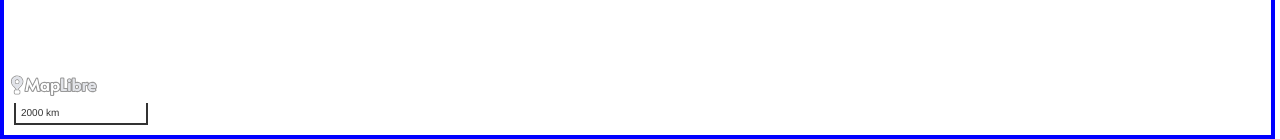
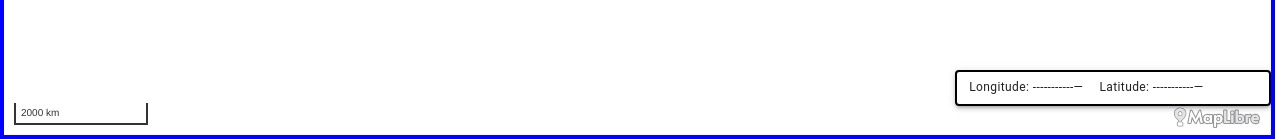
Before and after one commit to erangrst/flight-tracker, a React (Vite) app: page / in a window 1280 px wide. Shown: the part 661-800 px from the top of the page. Built offline with nearby package versions, Linux system fonts and the light colour scheme; no server answers.

Commit message:
EG Display coordinate control

```diff
--- /dev/null
+++ b/src/components/map-feature/components/controls/coordinates-control.component.tsx
@@ -0,0 +1,98 @@
+import { Box, Paper, Typography } from "@mui/material";
+import { useControl } from "@vis.gl/react-maplibre";
+import { useRef } from "react";
+import { Root, createRoot } from "react-dom/client";
+
+interface CoordinatesControlProps {
+    position?: maplibregl.ControlPosition;
+    precision?: number;
+}
+
+interface CoordinatesDisplayProps {
+    longitude: number | null;
+    latitude: number | null;
+    precision: number;
+}
+
+export const CoordinatesControl = ({ position = 'bottom-left', precision = 6, }: CoordinatesControlProps) => {
+    const rootRef = useRef<Root | null>(null);
+
+    useControl(() => {
+        const container = document.createElement('div');
+        rootRef.current = createRoot(container);
+
+        rootRef.current.render(<CoordinatesDisplayComponent longitude={null} latitude={null} precision={precision} />
+        );
+
+        return {
+            onAdd: (map: maplibregl.Map) => {
+                const handleMouseMove = (event: maplibregl.MapMouseEvent) => {
+                    rootRef.current?.render(<CoordinatesDisplayComponent longitude={event.lngLat.lng} latitude={event.lngLat.lat} precision={precision} />);
+                };
+
+                map.on('mousemove', handleMouseMove);
+                (
+                    container as HTMLDivElement & { _handleMouseMove?: typeof handleMouseMove; }
+                )._handleMouseMove = handleMouseMove;
+
+                return container;
+            },
+
+            onRemove: (map: maplibregl.Map) => {
+                const handleMouseMove = (container as HTMLDivElement & {
+                    _handleMouseMove?: (event: maplibregl.MapMouseEvent) => void;
+                }
+                )._handleMouseMove;
+
+                if (handleMouseMove) {
+                    map.off('mousemove', handleMouseMove);
+                }
+
+                rootRef.current?.unmount();
+                rootRef.current = null;
+            },
+        };
+    },
+        {
+            position,
+        }
+    );
+
+    return null;
+};
+
+
+const CoordinatesDisplayComponent: React.FC<CoordinatesDisplayProps> = ({ longitude, latitude, precision }) => {
+
+    function formatCoordinate(coordinate: number | null) {
+        if (coordinate === null) { return '—'.padStart(6 + precision, '-'); }
+
+        const [integerPart, fractionPart] = Math.abs(coordinate).toFixed(precision).split('.');
+        const sign = coordinate < 0 ? '-' : ' ';
+
+        return `${sign}${integerPart.padStart(3, '0')}${fractionPart !== undefined ? `.${fractionPart}` : ''}`;
+    };
+
+    return (
+        <Paper
+            elevation={3}
+            sx={{
+                border: '2px solid black',
+                px: 1.5,
+                py: 0.75,
+                width: '18rem',
+                backgroundColor: 'rgba(255, 255, 255, 0.9)',
+            }}
+        >
+            <Box sx={{ display: 'flex', gap: 2 }}>
+                <Typography variant="caption" component="div" sx={{ whiteSpace: 'pre' }}>
+                    Longitude: {formatCoordinate(longitude)}
+                </Typography>
+
+                <Typography variant="caption" component="div" sx={{ whiteSpace: 'pre' }}>
+                    Latitude: {formatCoordinate(latitude)}
+                </Typography>
+            </Box>
+        </Paper>
+    );
+};
--- a/src/components/map-feature/components/map-view.component.tsx
+++ b/src/components/map-feature/components/map-view.component.tsx
@@ -1,4 +1,4 @@
-import { AttributionControl, LogoControl, Map, MapLayerMouseEvent, MapProvider, MapRef, NavigationControl, ScaleControl, useControl, ViewStateChangeEvent } from '@vis.gl/react-maplibre';
+import { LogoControl, Map, MapLayerMouseEvent, MapProvider, MapRef, ScaleControl, ViewStateChangeEvent } from '@vis.gl/react-maplibre';
 import * as maplibregl from 'maplibre-gl';
 import 'maplibre-gl/dist/maplibre-gl.css';
 import { middleOfUSA } from '../../../lib/constants';
@@ -8,6 +8,7 @@ import { libertyMapStyle } from '../map-styles/build-in-styles';
 import { MapToolbarComponent, PrimaryToolbarItem } from './toolbar/map-toolbar.component';
 import { buildToolbarItems } from './toolbar/map-toolbar-configuration';
 import { Menu, MenuItem } from '@mui/material';
+import { CoordinatesControl } from './controls/coordinates-control.component';
 
 interface ContextMenuState {
     mouseX: number;
@@ -24,7 +25,7 @@ export const MapViewComponent: React.FC = () => {
     const [contextMenu, setContextMenu] = useState<ContextMenuState | null>(null);
 
     const [showOverviewMap, setShowOverviewMap] = useState(false);
-    const [showCoordinates, setShowCoordinates] = useState(false);
+    const [showCoordinates, setShowCoordinates] = useState(true);
 
     const [viewportBounds, setViewportBounds] = useState<ViewportBoundsModel>({ west: -180, south: -85, east: 180, north: 85, });
 
@@ -115,14 +116,11 @@ export const MapViewComponent: React.FC = () => {
                     attributionControl={false}
                 >
                     {/* <OverviewMapComponent bounds={viewportBounds} /> */}
-                    {/* <NavigationControl position="top-left" showCompass={true} visualizeRoll={false} showZoom={true} visualizePitch={false} /> */}
                     <ScaleControl position='bottom-left' unit='metric' maxWidth={200} />
-                    <LogoControl position='bottom-left' />
-                    {/* <AttributionControl compact={true} customAttribution="Map design by me" position='bottom-left' /> */}
-
-                    {/* <MyNavigationControlComponent /> */}
+                    <LogoControl position='bottom-right' />
                     <MapToolbarComponent items={toolbarItems} />
 
+                    {showCoordinates && <CoordinatesControl position='bottom-right' />}
                 </Map >
 
 
--- /dev/null
+++ b/src/components/map-feature/models/coordinate.model.ts
@@ -0,0 +1,4 @@
+export interface CoordinateModel {
+  lng: number;
+  lat: number;
+}
```
Also changed, not shown: 1 other file (tests, documents, lock files or other folders).
